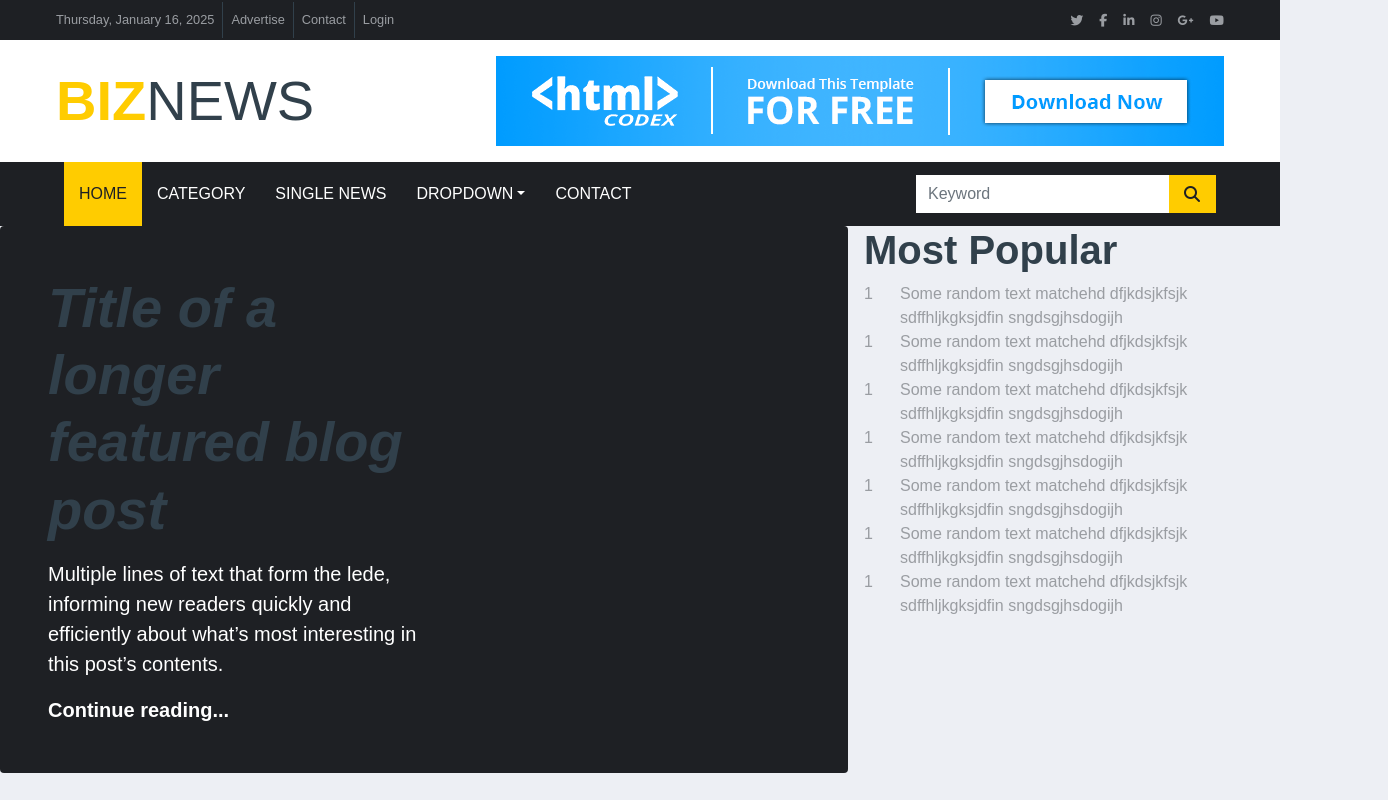
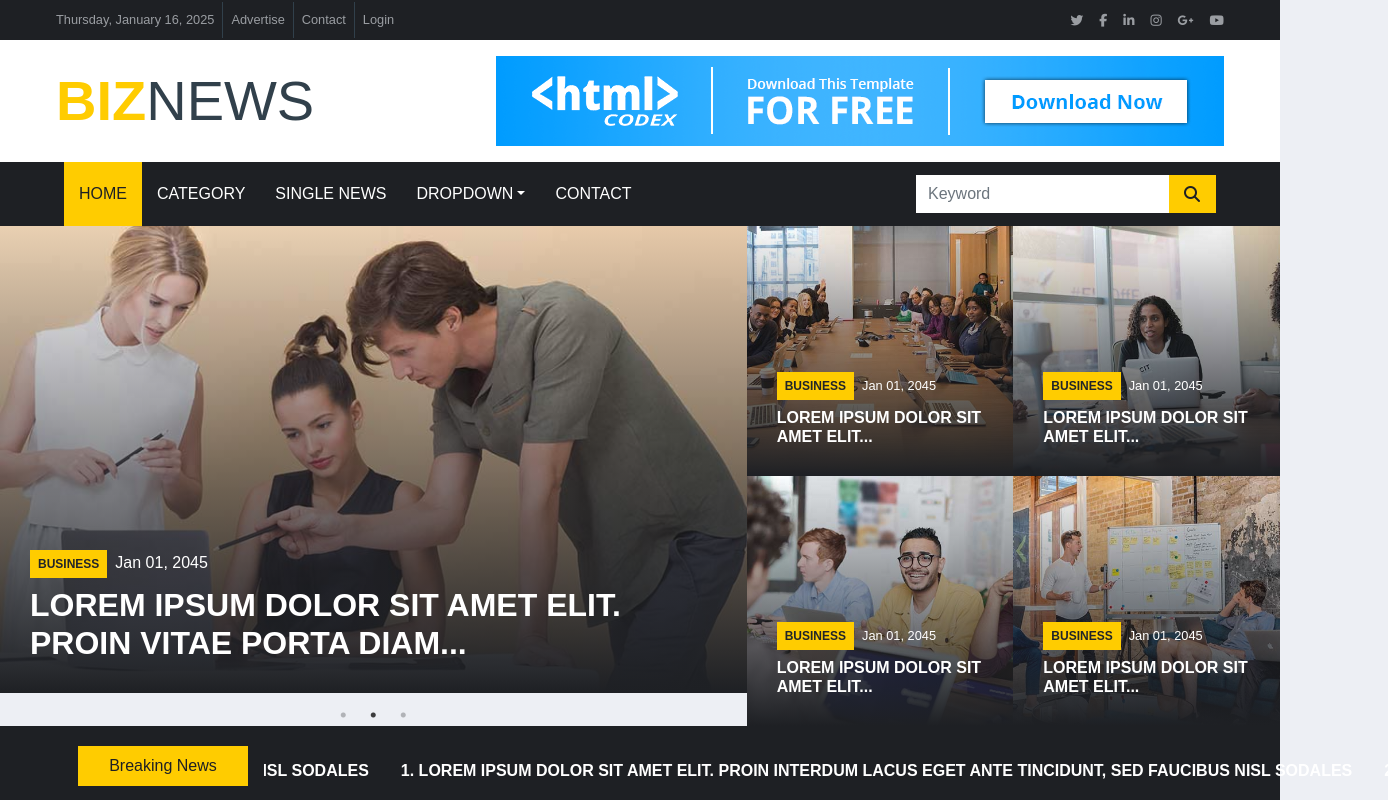
Before and after one commit to mwinamijr/kishamba-media, a React (Create React App) app: page / in a window 1280 px wide. Shown: the top 800 px of the page, 1388 px wide, since content can reach past the window. Built offline with nearby package versions, Linux system fonts and the light colour scheme.

Commit message:
created the breaking news component and added it to the home page

```diff
--- a/package.json
+++ b/package.json
@@ -17,7 +17,9 @@
     "react-helmet": "^6.1.0",
     "react-redux": "^9.2.0",
     "react-router-dom": "^7.1.1",
-    "react-scripts": "5.0.1"
+    "react-scripts": "5.0.1",
+    "react-slick": "^0.30.3",
+    "slick-carousel": "^1.8.1"
   },
   "scripts": {
     "start": "react-scripts start",
--- /dev/null
+++ b/src/components/home/BreakingNews.js
@@ -0,0 +1,71 @@
+// components/BreakingNewsTicker.js
+import React from "react";
+import { Link } from "react-router-dom";
+import Slider from "react-slick";
+
+const breakingNewsItems = [
+  "1. Lorem ipsum dolor sit amet elit. Proin interdum lacus eget ante tincidunt, sed faucibus nisl sodales",
+  "2. Lorem ipsum dolor sit amet elit. Proin interdum lacus eget ante tincidunt, sed faucibus nisl sodales",
+];
+
+const BreakingNewsTicker = () => {
+  const settings = {
+    dots: false,
+    infinite: true,
+    speed: 6000,
+    autoplay: true,
+    autoplaySpeed: 0,
+    cssEase: "linear",
+    slidesToShow: 1,
+    slidesToScroll: 1,
+    variableWidth: true,
+    arrows: false,
+  };
+
+  return (
+    <div className="container-fluid bg-dark py-3 mb-3">
+      <div className="container">
+        <div className="row align-items-center bg-dark">
+          <div className="col-12">
+            <div className="d-flex justify-content-between align-items-center">
+              <div
+                className="bg-primary text-dark text-center font-weight-medium py-2 px-3"
+                style={{
+                  width: "170px",
+                  whiteSpace: "nowrap",
+                  overflow: "hidden",
+                  textOverflow: "ellipsis",
+                  flexShrink: 0,
+                }}
+              >
+                Breaking News
+              </div>
+              <div
+                className="ml-3 flex-grow-1 position-relative"
+                style={{ overflow: "hidden", paddingRight: "90px" }}
+              >
+                <Slider
+                  {...settings}
+                  className="d-inline-flex align-items-center"
+                >
+                  {breakingNewsItems.map((item, idx) => (
+                    <div key={idx} className="text-truncate px-3">
+                      <Link
+                        className="text-white text-uppercase font-weight-semi-bold"
+                        to="#"
+                      >
+                        {item}
+                      </Link>
+                    </div>
+                  ))}
+                </Slider>
+              </div>
+            </div>
+          </div>
+        </div>
+      </div>
+    </div>
+  );
+};
+
+export default BreakingNewsTicker;
--- a/src/index.css
+++ b/src/index.css
@@ -1,17 +1,15 @@
-body {
-  margin: 0;
-  font-family: -apple-system, BlinkMacSystemFont, 'Segoe UI', 'Roboto', 'Oxygen',
-    'Ubuntu', 'Cantarell', 'Fira Sans', 'Droid Sans', 'Helvetica Neue',
-    sans-serif;
-  -webkit-font-smoothing: antialiased;
-  -moz-osx-font-smoothing: grayscale;
+/* components/MainCarousel.css */
+.overlay {
+  position: absolute;
+  bottom: 0;
+  left: 0;
+  right: 0;
+  padding: 20px;
+  background: linear-gradient(to top, rgba(0,0,0,0.7), transparent);
+  color: white;
 }
-
-code {
-  font-family: source-code-pro, Menlo, Monaco, Consolas, 'Courier New',
-    monospace;
+.text-truncate {
+  white-space: nowrap;
+  overflow: hidden;
+  text-overflow: ellipsis;
 }
-
-Nav> Link {
-  color: rgb(187, 196, 68);
-}
--- a/src/index.js
+++ b/src/index.js
@@ -4,6 +4,9 @@ import "./index.css";
 import "./App.css";
 import "./style.min.css";
 import "@fortawesome/fontawesome-free/css/all.min.css";
+import "slick-carousel/slick/slick.css";
+import "slick-carousel/slick/slick-theme.css";
+
 import App from "./App";
 
 const root = ReactDOM.createRoot(document.getElementById("root"));
--- a/src/screens/HomeScreen.js
+++ b/src/screens/HomeScreen.js
@@ -1,7 +1,8 @@
 import React from "react";
 import { Helmet } from "react-helmet";
-import { Col, Row } from "react-bootstrap";
 import { Link } from "react-router-dom";
+import NewsCarousel from "../components/home/NewsSlider";
+import BreakingNewsTicker from "../components/home/BreakingNews";
 
 const Home = () => {
   return (
@@ -13,74 +14,9 @@ const Home = () => {
         <meta name="description" content="Kishamba media home page" />
       </Helmet>
 
-      <Row>
-        <Col xs={8}>
-          <div class="jumbotron p-4 p-md-5 text-white rounded bg-dark">
-            <div class="col-md-6 px-0">
-              <h1 class="display-4 font-italic">
-                Title of a longer featured blog post
-              </h1>
-              <p class="lead my-3">
-                Multiple lines of text that form the lede, informing new readers
-                quickly and efficiently about what’s most interesting in this
-                post’s contents.
-              </p>
-              <p class="lead mb-0">
-                <Link to="#" class="text-white font-weight-bold">
-                  Continue reading...
-                </Link>
-              </p>
-            </div>
-          </div>
-        </Col>
-        <Col xs={4}>
-          <h1>Most Popular</h1>
-          <div className="row">
-            <div className="col-sm-1">1</div>
-            <div className="col-sm-11 bd-l-1">
-              Some random text matchehd dfjkdsjkfsjk sdffhljkgksjdfin
-              sngdsgjhsdogijh
-            </div>{" "}
-            <hr />
-            <div className="col-sm-1">1</div>
-            <div className="col-sm-11 bd-l-1">
-              Some random text matchehd dfjkdsjkfsjk sdffhljkgksjdfin
-              sngdsgjhsdogijh
-            </div>
-            <hr />
-            <div className="col-sm-1">1</div>
-            <div className="col-sm-11 bd-l-1">
-              Some random text matchehd dfjkdsjkfsjk sdffhljkgksjdfin
-              sngdsgjhsdogijh
-            </div>{" "}
-            <hr />
-            <div className="col-sm-1">1</div>
-            <div className="col-sm-11 bd-l-1">
-              Some random text matchehd dfjkdsjkfsjk sdffhljkgksjdfin
-              sngdsgjhsdogijh
-            </div>{" "}
-            <hr />
-            <div className="col-sm-1">1</div>
-            <div className="col-sm-11 bd-l-1">
-              Some random text matchehd dfjkdsjkfsjk sdffhljkgksjdfin
-              sngdsgjhsdogijh
-            </div>{" "}
-            <hr />
-            <div className="col-sm-1">1</div>
-            <div className="col-sm-11 bd-l-1">
-              Some random text matchehd dfjkdsjkfsjk sdffhljkgksjdfin
-              sngdsgjhsdogijh
-            </div>{" "}
-            <hr />
-            <div className="col-sm-1">1</div>
-            <div className="col-sm-11 bd-l-1">
-              Some random text matchehd dfjkdsjkfsjk sdffhljkgksjdfin
-              sngdsgjhsdogijh
-            </div>{" "}
-            <hr />
-          </div>
-        </Col>
-      </Row>
+      <NewsCarousel />
+      <BreakingNewsTicker />
+
       <br />
       <div className="row mb-2">
         <div className="col-sm-6">
```
Also changed, not shown: 1 other file (tests, documents, lock files or other folders).
